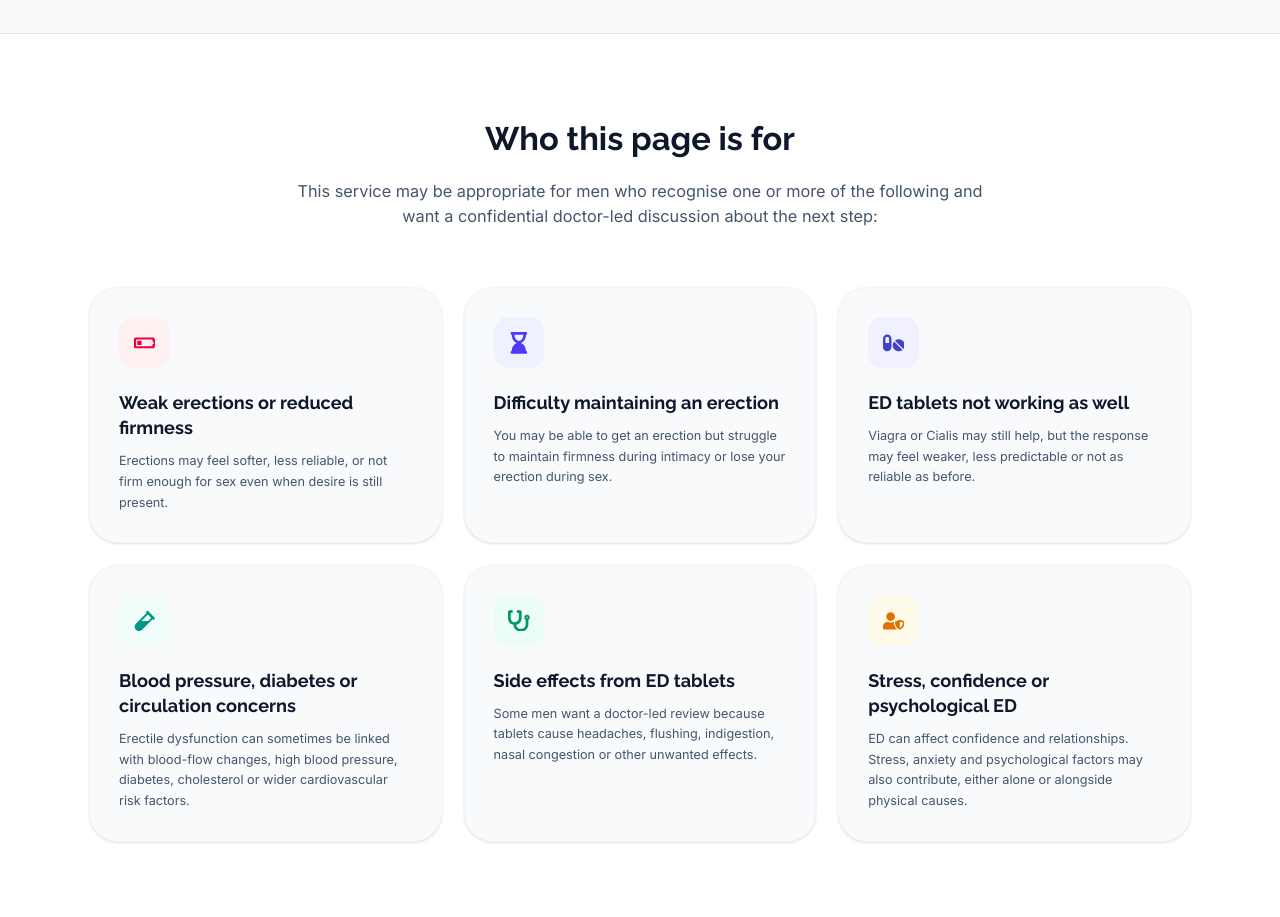
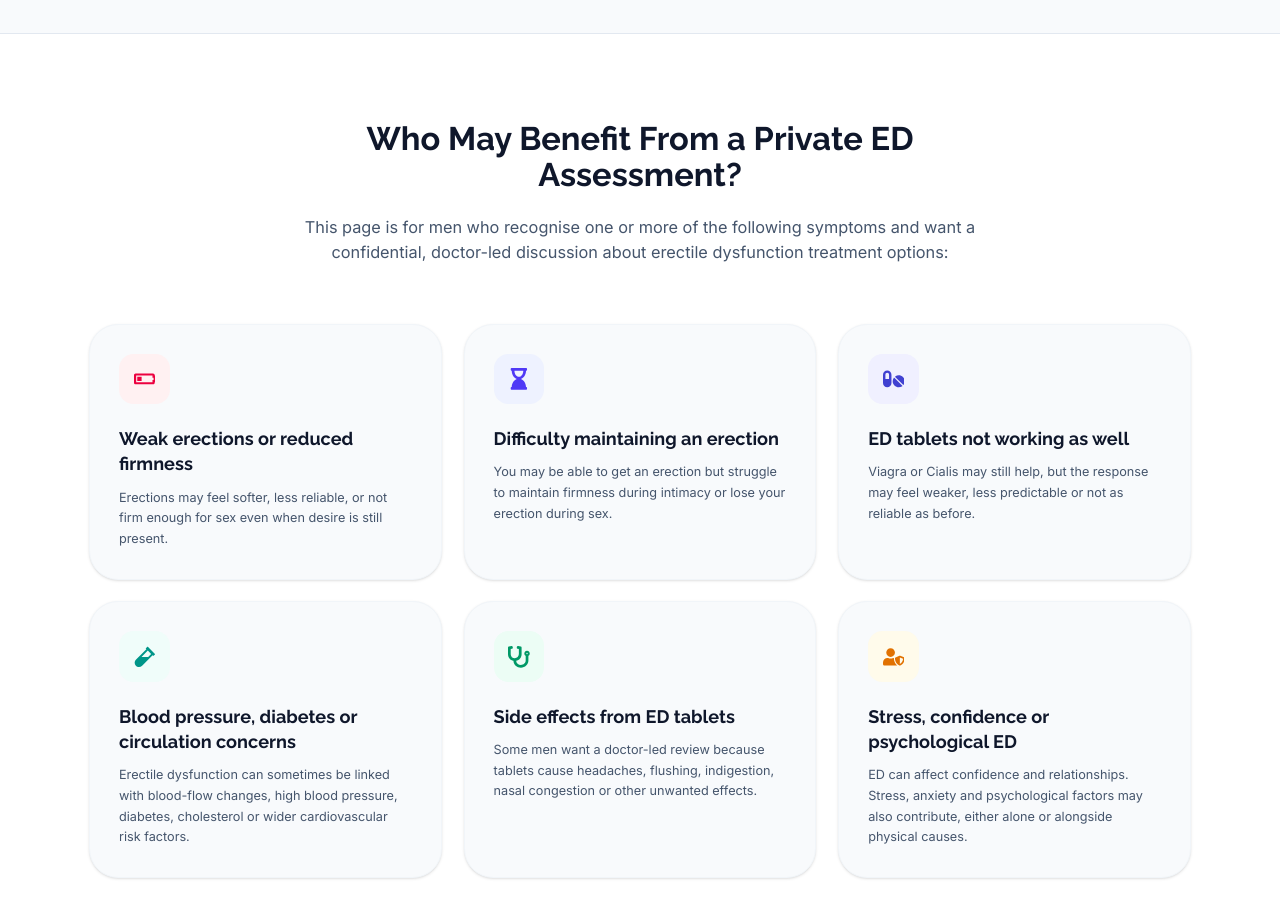
Before and after one commit to binithekid/Healing-PRP-Clinics-Preview, a Next.js app: page /birmingham/erectile-dysfunction in a window 1280 px wide. Shown: the part 3340-4257 px from the top of the page. Built offline with nearby package versions, Linux system fonts and the light colour scheme.

Commit message:
Revise content for ED assessment page
Updated heading and paragraph text to clarify the purpose of the page.

```diff
--- a/src/components/pages/ErectileDysfunctionClient.tsx
+++ b/src/components/pages/ErectileDysfunctionClient.tsx
@@ -480,9 +480,9 @@ export default function ErectileDysfunctionClient({
       <section className="py-24 bg-white font-inter border-t border-slate-200">
         <div className="max-w-7xl mx-auto px-4 sm:px-6 lg:px-8">
           <div className="text-center max-w-3xl mx-auto mb-16">
-            <h2 className="text-3xl md:text-4xl font-raleway font-bold text-slate-900 mb-6">Who this page is for</h2>
+            <h2 className="text-3xl md:text-4xl font-raleway font-bold text-slate-900 mb-6">Who May Benefit From a Private ED Assessment?</h2>
             <p className="text-slate-600 text-lg">
-              This service may be appropriate for men who recognise one or more of the following and want a confidential doctor-led discussion about the next step:
+              This page is for men who recognise one or more of the following symptoms and want a confidential, doctor-led discussion about erectile dysfunction treatment options:
             </p>
           </div>
 
```
